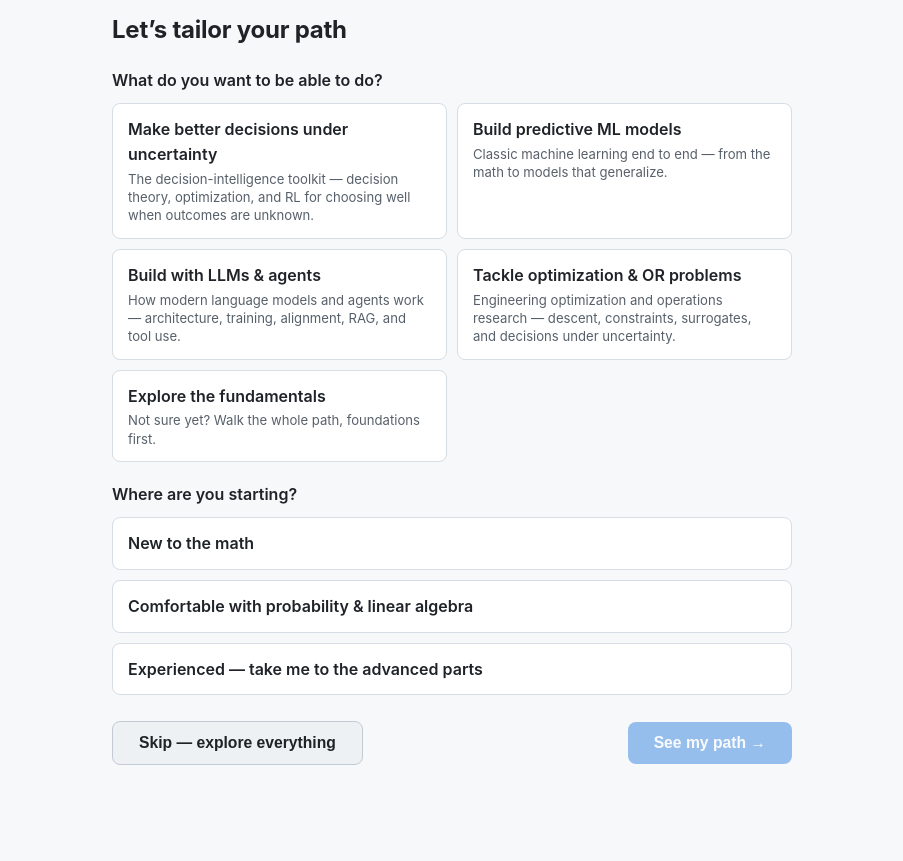
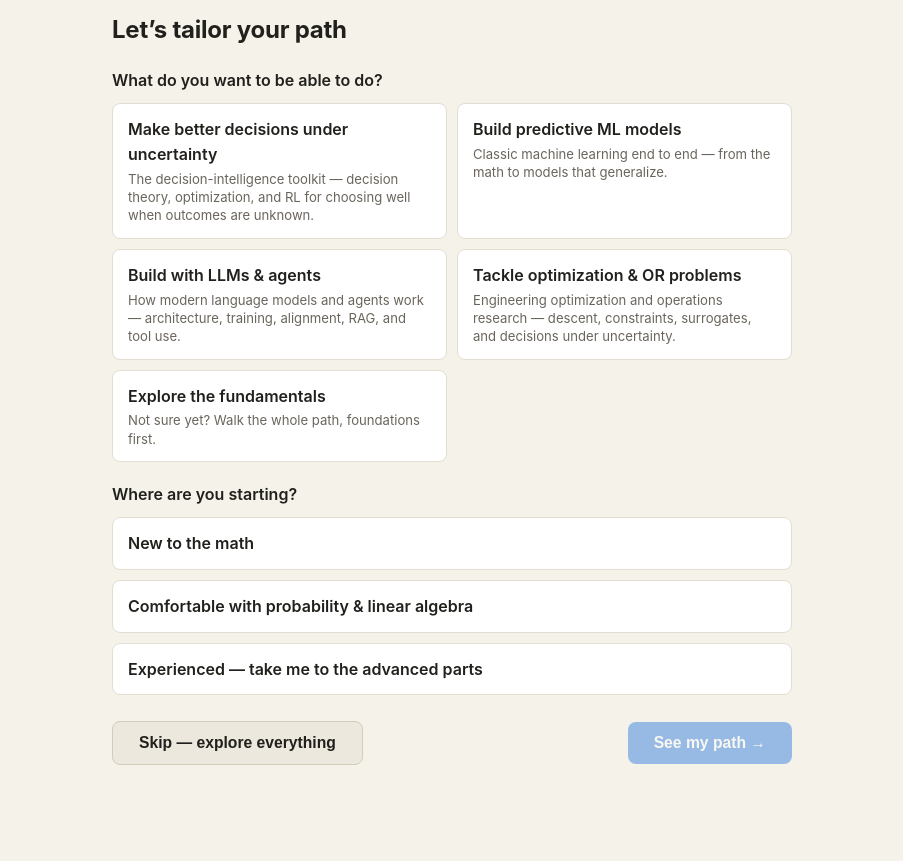
Before and after one commit to cafzal/ai-opt-learning, a plain HTML site: page index.html in a window 1280 px wide. Shown: the part 91-952 px from the top of the page, without its empty margins (188-1091 px from the left). Drawn offline with nearby package versions, Linux system fonts and the light colour scheme.

Commit message:
Warm ivory light palette to match the Anthropic mockup aesthetic
Swap the light theme's cool GitHub-gray neutrals for warm paper/ivory tones
(bg #f5f2ea, warm borders/text, warm-tinted shadow), keeping the blue accent and
the semantic colors. Dark theme unchanged.

```diff
--- a/styles.css
+++ b/styles.css
@@ -2,31 +2,31 @@
    ML & Optimization Quiz — styles
    ============================================================ */
 :root {
-  /* Light theme (default) */
-  --bg: #f6f8fa;
+  /* Light theme (default) — warm paper / ivory neutrals, blue accent */
+  --bg: #f5f2ea;
   --bg-elev: #ffffff;
-  --bg-elev2: #eef1f4;
-  --border: #d6dde4;
-  --border-strong: #c2cbd4;
-  --text: #1f2328;
-  --text-dim: #57606a;
-  --text-faint: #818b98;
+  --bg-elev2: #ece8dd;
+  --border: #e3ded1;
+  --border-strong: #d2ccba;
+  --text: #21201c;
+  --text-dim: #6a655c;
+  --text-faint: #8e897e;
   --accent: #0969da;
-  --accent-soft: #ddf4ff;
+  --accent-soft: #dbe7f7;
   --on-accent: #ffffff;
   --good: #1a7f37;
-  --good-soft: #dafbe1;
-  --bad: #cf222e;
-  --bad-soft: #ffebe9;
-  --warn: #9a6700;
-  --warn-soft: #fff8c5;
+  --good-soft: #d8f0de;
+  --bad: #c4392f;
+  --bad-soft: #fae5e0;
+  --warn: #946800;
+  --warn-soft: #f6ecc6;
   --purple: #8250df;
-  --purple-soft: #f3e8ff;
-  --m-gold: #9a6700; --m-gold-soft: #fdf4d2; --m-gold-bd: #eac54f;
-  --m-bronze: #8a5a2b; --m-bronze-soft: #f5e6d3; --m-bronze-bd: #d9b48a;
+  --purple-soft: #eee5fa;
+  --m-gold: #946800; --m-gold-soft: #f6ecca; --m-gold-bd: #e3c566;
+  --m-bronze: #8a5a2b; --m-bronze-soft: #eee1cf; --m-bronze-bd: #d6ba95;
   --radius: 12px;
   --radius-sm: 8px;
-  --shadow: 0 1px 2px rgba(31, 35, 40, 0.06), 0 6px 24px rgba(31, 35, 40, 0.06);
+  --shadow: 0 1px 2px rgba(40, 37, 30, 0.06), 0 6px 24px rgba(40, 37, 30, 0.05);
   --maxw: 880px;
   --font: -apple-system, BlinkMacSystemFont, "Segoe UI", Roboto, Helvetica, Arial, sans-serif;
 }
```
